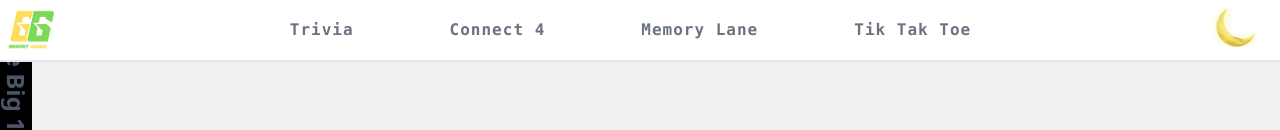
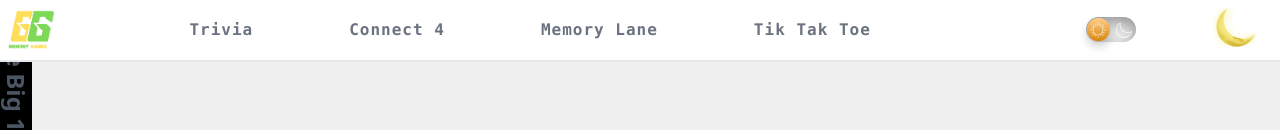
Before and after one commit to mmcgovern25/TheGrandmaKGames, a React (Vite) app: page / in a window 1280 px wide. Shown: the top 130 px of the page. Built offline with nearby package versions, Linux system fonts and the light colour scheme; a web font is replaced by a local one.

Commit message:
new toggle

```diff
--- /dev/null
+++ b/src/components/MoonSVG.jsx
@@ -0,0 +1,16 @@
+import React from 'react'
+
+const MoonSVG = ({ className }) => {
+  return (
+<svg version="1.1" className="moon" xmlns="http://www.w3.org/2000/svg" x="0px" y="0px"
+        viewBox="0 0 49.739 49.739">
+     <path d="M25.068,48.889c-9.173,0-18.017-5.06-22.396-13.804C-3.373,23.008,1.164,8.467,13.003,1.979l2.061-1.129l-0.615,2.268
+       c-1.479,5.459-0.899,11.25,1.633,16.306c2.75,5.493,7.476,9.587,13.305,11.526c5.831,1.939,12.065,1.492,17.559-1.258v0
+       c0.25-0.125,0.492-0.258,0.734-0.391l2.061-1.13l-0.585,2.252c-1.863,6.873-6.577,12.639-12.933,15.822
+       C32.639,48.039,28.825,48.888,25.068,48.889z M12.002,4.936c-9.413,6.428-12.756,18.837-7.54,29.253
+       c5.678,11.34,19.522,15.945,30.864,10.268c5.154-2.582,9.136-7.012,11.181-12.357c-5.632,2.427-11.882,2.702-17.752,0.748
+       c-6.337-2.108-11.473-6.557-14.463-12.528C11.899,15.541,11.11,10.16,12.002,4.936z"/></svg>
+  )
+}
+
+export default MoonSVG
--- a/src/components/Navbar.jsx
+++ b/src/components/Navbar.jsx
@@ -2,6 +2,8 @@
 import logo from '../assets/logo.png';
 import { motion } from 'framer-motion';
 import { night, day } from '../assets';
+import MoonSVG from './MoonSVG';
+import SunSVG from './SunSVG';
 import { Link } from 'react-router-dom';
 
 const containerVariants = {
@@ -61,7 +63,11 @@
         </motion.ul>
 
         <img onClick={toggle_mode} src={theme === 'light' ? night : day} alt="Toggle Theme" className="order-2 md:order-1 mr-4 w-[35px] sm:w-[40px] md:w-[45px] cursor-pointer" />
-
+          <input type='checkbox' id="darkmode-toggle"/>
+          <label htmlFor="darkmode-toggle">
+            <MoonSVG className='w-10 h-10'/>
+            <SunSVG className='w-10 h-10'/>
+          </label>
         <div className="relative md:hidden order-1 md:order-2">
           <div
             className={`rounded-full ${theme === 'light' ? 'hover:bg-gray-200' : ''} p-2 cursor-pointer`}
--- /dev/null
+++ b/src/components/SunSVG.jsx
@@ -0,0 +1,36 @@
+import React from 'react'
+
+const SunSVG = () => {
+  return (
+    <svg version="1.1" className="sun" xmlns="http://www.w3.org/2000/svg" x="0px" y="0px"
+	viewBox="0 0 496 496">
+
+			<rect x="152.994" y="58.921" transform="matrix(0.3827 0.9239 -0.9239 0.3827 168.6176 -118.5145)" width="40.001" height="16"/>
+			<rect x="46.9" y="164.979" transform="matrix(0.9239 0.3827 -0.3827 0.9239 71.29 -12.4346)" width="40.001" height="16"/>
+			<rect x="46.947" y="315.048" transform="matrix(0.9239 -0.3827 0.3827 0.9239 -118.531 50.2116)" width="40.001" height="16"/>
+
+				<rect x="164.966" y="409.112" transform="matrix(-0.9238 -0.3828 0.3828 -0.9238 168.4872 891.7491)" width="16" height="39.999"/>
+
+				<rect x="303.031" y="421.036" transform="matrix(-0.3827 -0.9239 0.9239 -0.3827 50.2758 891.6655)" width="40.001" height="16"/>
+
+				<rect x="409.088" y="315.018" transform="matrix(-0.9239 -0.3827 0.3827 -0.9239 701.898 785.6559)" width="40.001" height="16"/>
+
+				<rect x="409.054" y="165.011" transform="matrix(-0.9239 0.3827 -0.3827 -0.9239 891.6585 168.6574)" width="40.001" height="16"/>
+			<rect x="315.001" y="46.895" transform="matrix(0.9238 0.3828 -0.3828 0.9238 50.212 -118.5529)" width="16" height="39.999"/>
+			<path d="M248,88c-88.224,0-160,71.776-160,160s71.776,160,160,160s160-71.776,160-160S336.224,88,248,88z M248,392
+				c-79.4,0-144-64.6-144-144s64.6-144,144-144s144,64.6,144,144S327.4,392,248,392z"/>
+			<rect x="240" width="16" height="72"/>
+			<rect x="62.097" y="90.096" transform="matrix(0.7071 0.7071 -0.7071 0.7071 98.0963 -40.6334)" width="71.999" height="16"/>
+			<rect y="240" width="72" height="16"/>
+
+				<rect x="90.091" y="361.915" transform="matrix(-0.7071 -0.7071 0.7071 -0.7071 -113.9157 748.643)" width="16" height="71.999"/>
+			<rect x="240" y="424" width="16" height="72"/>
+
+				<rect x="361.881" y="389.915" transform="matrix(-0.7071 -0.7071 0.7071 -0.7071 397.8562 960.6281)" width="71.999" height="16"/>
+			<rect x="424" y="240" width="72" height="16"/>
+			<rect x="389.911" y="62.091" transform="matrix(0.7071 0.7071 -0.7071 0.7071 185.9067 -252.6357)" width="16" height="71.999"/>
+</svg>
+  )
+}
+
+export default SunSVG
--- a/src/index.css
+++ b/src/index.css
@@ -51,6 +51,78 @@
   background: -webkit-linear-gradient(-90.13deg, #00cea8 1.9%, #006400 97.5%);
 }
 
+label {
+  width: 50px;
+  height: 25px;
+  position: relative;
+  display: block;
+  background: #ebebeb;
+  border-radius: 200px;
+  box-shadow: inset 0px 5px 15px rgba(0,0,0,0.4), inset 0px -5px 15px rgba(255,255,255,0.4);
+  cursor: pointer;
+  transition: 0.3s;
+}
+
+label:after {
+  content: "";
+  width: 23px;
+  height: 23px;
+  position: absolute;
+  top: 0.8px;
+  left: 1px;
+  background: linear-gradient(180deg, #ffcc89, #d8860b);
+  border-radius: 180px;
+  box-shadow: 0px 5px 10px rgba(0,0,0,0.2);
+  transition: 0.3s;
+}
+
+input {
+  width: 0;
+  height: 0;
+  visibility: hidden;
+}
+
+input:checked + label {
+  background: #242424;
+}
+
+input:checked + label:after {
+  left: 50px;
+  transform: translateX(-100%);
+  background: linear-gradient(180deg, #777, #3a3a3a)
+}
+
+label:active:after {
+  width: 30px;
+}
+
+label svg {
+  position: absolute;
+  width: 16px; /* Smaller size to fit inside the label */
+  height: 16px; /* Smaller size to fit inside the label */
+  top: 50%;
+  transform: translateY(-50%);
+  fill: #fff;
+  transition: 0.3s;
+  z-index: 500;
+}
+
+label svg.sun {
+  left: 4px;
+}
+
+label svg.moon {
+  right: 4px;
+}
+input:checked + label svg.sun {
+  fill: #7e7e7e;
+}
+
+input:checked + label svg.sun {
+  fill: #fff
+}
+
+
 
 .stroke {
   stroke: #1bac08;
```
